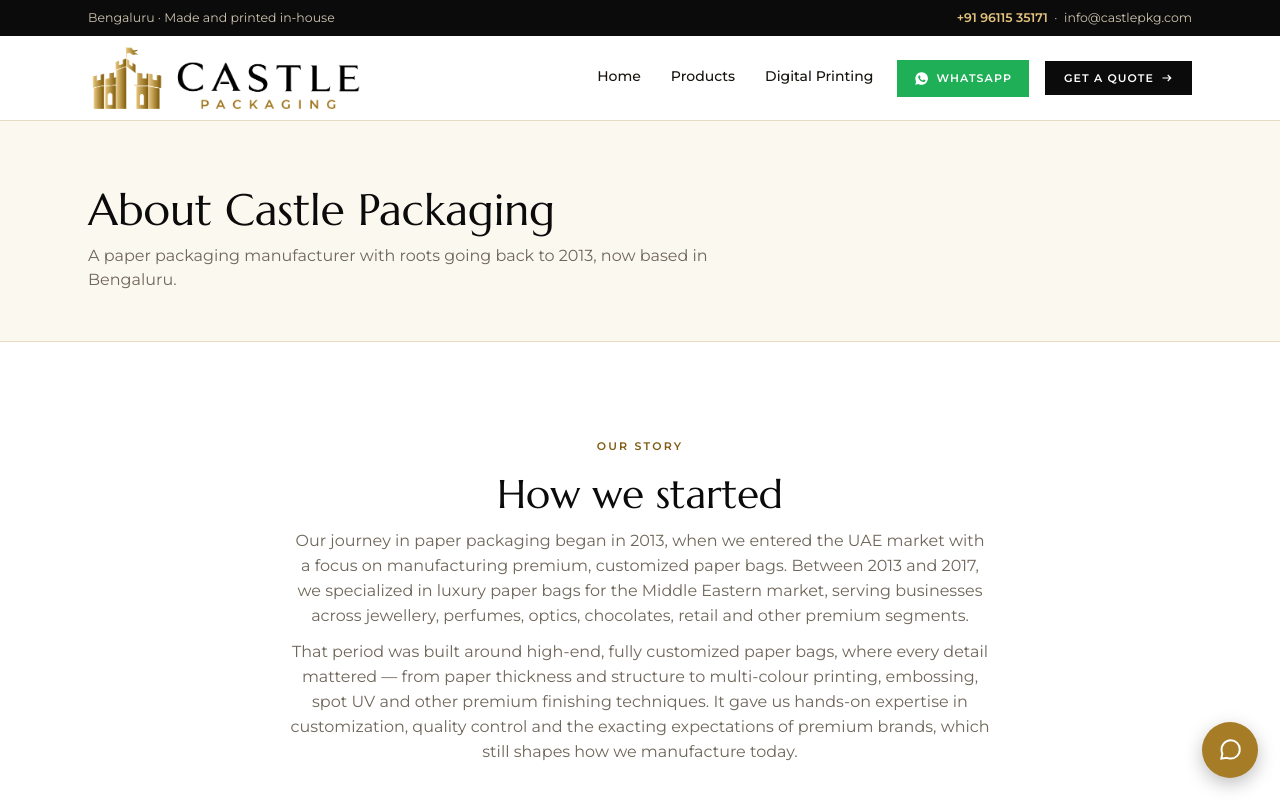
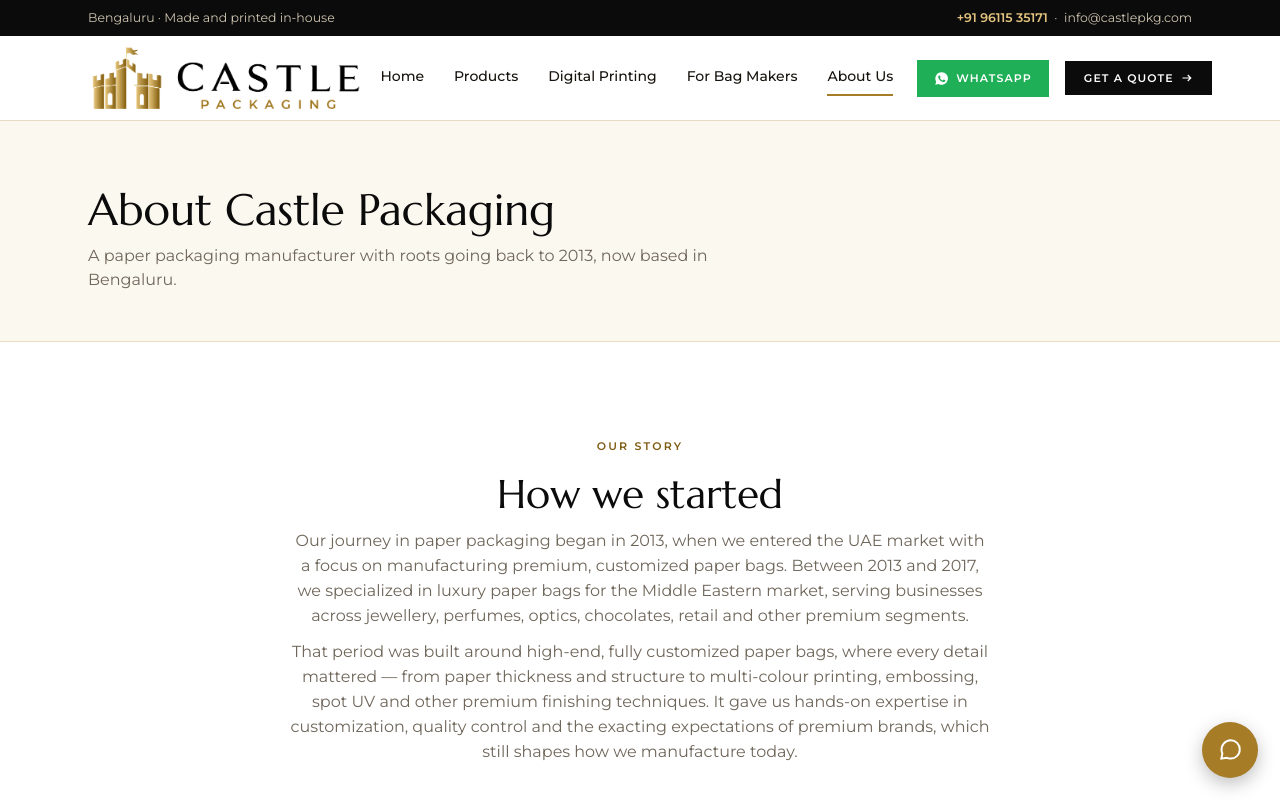
Before and after one commit to antonyjohnt18-crypto/castle-packaging-website, a plain HTML site: page about.html in a window 1280 px wide. Shown: the top 800 px of the page. Drawn offline with Linux system fonts and the light colour scheme.

Commit message:
Add 'For Bag Makers' and 'About Us' links to navigation

```diff
--- a/about.html
+++ b/about.html
@@ -50,6 +50,8 @@
       <a href="index.html">Home</a>
       <a href="products.html">Products</a>
       <a href="digital-printing.html">Digital Printing</a>
+      <a href="for-bag-makers.html">For Bag Makers</a>
+      <a href="about.html" aria-current="page">About Us</a>
     </nav>
     <a class="btn btn-wa" href="https://wa.me/919611535171" data-cms-href="company.whatsapp" target="_blank" rel="noopener"><svg viewBox="0 0 24 24" fill="#fff" width="18" height="18" aria-hidden="true"><path d="M12 2a10 10 0 0 0-8.6 15L2 22l5.2-1.4A10 10 0 1 0 12 2Zm5.6 14.3c-.2.6-1.3 1.2-1.8 1.2-.5.1-1.1.1-1.7-.1-.4-.1-.9-.3-1.6-.6-2.8-1.2-4.6-4-4.7-4.2-.1-.2-1.1-1.5-1.1-2.9s.7-2 1-2.3c.3-.3.6-.4.8-.4h.5c.2 0 .4 0 .6.4.2.5.7 1.8.8 1.9.1.2.1.3 0 .5-.1.2-.1.3-.3.5l-.4.5c-.1.2-.3.3-.1.6.2.3.8 1.3 1.7 2.1 1.2 1 2.1 1.4 2.4 1.5.3.1.5.1.6-.1.2-.2.7-.8.9-1.1.2-.3.4-.2.6-.1.2.1 1.5.7 1.8.8.3.1.5.2.5.3.1.2.1.7-.1 1.3Z"/></svg><span>WhatsApp</span></a>
     <a class="btn btn-dark" href="quote.html">Get a Quote <svg class="arrow" aria-hidden="true"><use href="#arr"/></svg></a>
```
